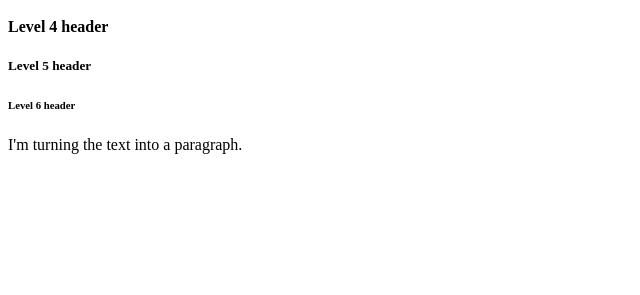
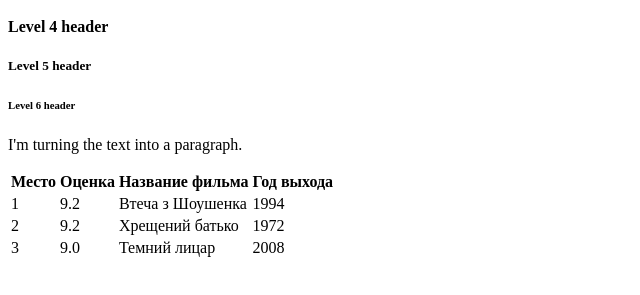
Before and after one commit to Medsoniams/717-html, a plain HTML site: page index.html in a window 1280 px wide. Shown: the part 503-798 px from the top of the page, without its empty margins (0-640 px from the left). Drawn offline with Linux system fonts and the light colour scheme.

Commit message:
Add index

```diff
--- a/index.html
+++ b/index.html
@@ -27,7 +27,7 @@
                 </li>
             </ul>
         </nav>
-        <section> <!-- I'm creating an independent unit. -->
+        <section> <!-- I'm creating an independent unit. And I semantic tag. -->
             <h1>The most important headline</h1>
             <h2>Level 2 header</h2>
             <h3>Level 3 header</h3>
@@ -38,7 +38,37 @@
             <p>I'm turning the text into a paragraph.</p>
         </section>
     </header>
-    <main>
+    <main> <!-- I block with the main content of the page -->
+        <table>
+            <thead>
+              <tr>
+                <th>Место</th>
+                <th>Оценка</th>
+                <th>Название фильма</th>
+                <th>Год выхода</th>
+              </tr>
+            </thead>
+            <tbody>
+              <tr>
+                <td>1</td>
+                <td>9.2</td>
+                <td>Втеча з Шоушенка</td>
+                <td>1994</td>
+              </tr>
+              <tr>
+                <td>2</td>
+                <td>9.2</td>
+                <td>Хрещений батько</td>
+                <td>1972</td>
+              </tr>
+              <tr>
+                <td>3</td>
+                <td>9.0</td>
+                <td>Темний лицар</td>
+                <td>2008</td>
+              </tr>
+            </tbody>
+          </table>
     </main>
 </body>
 </html>
```
